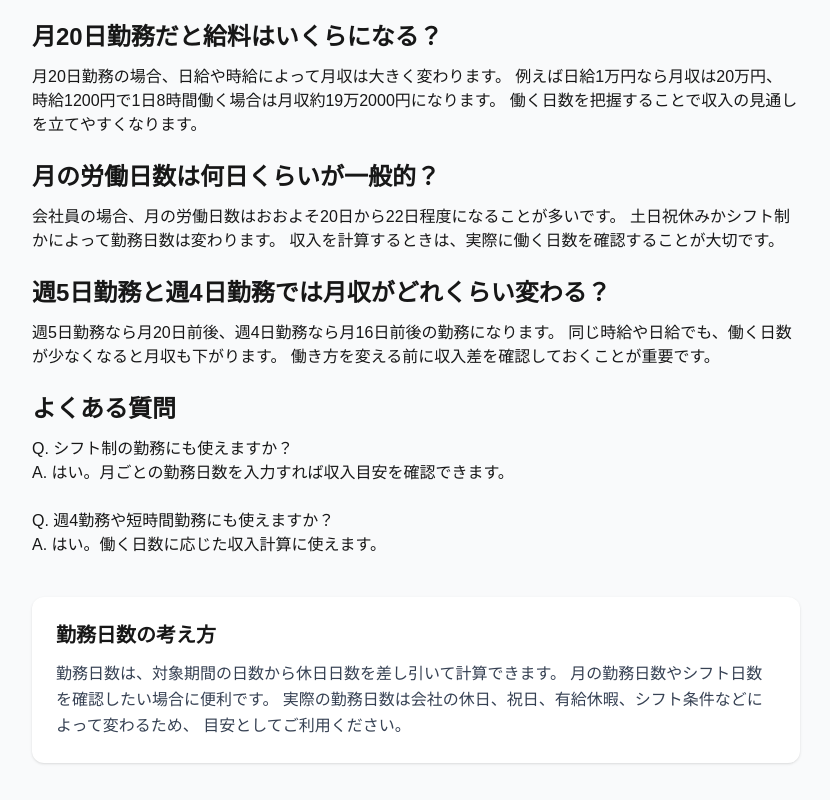
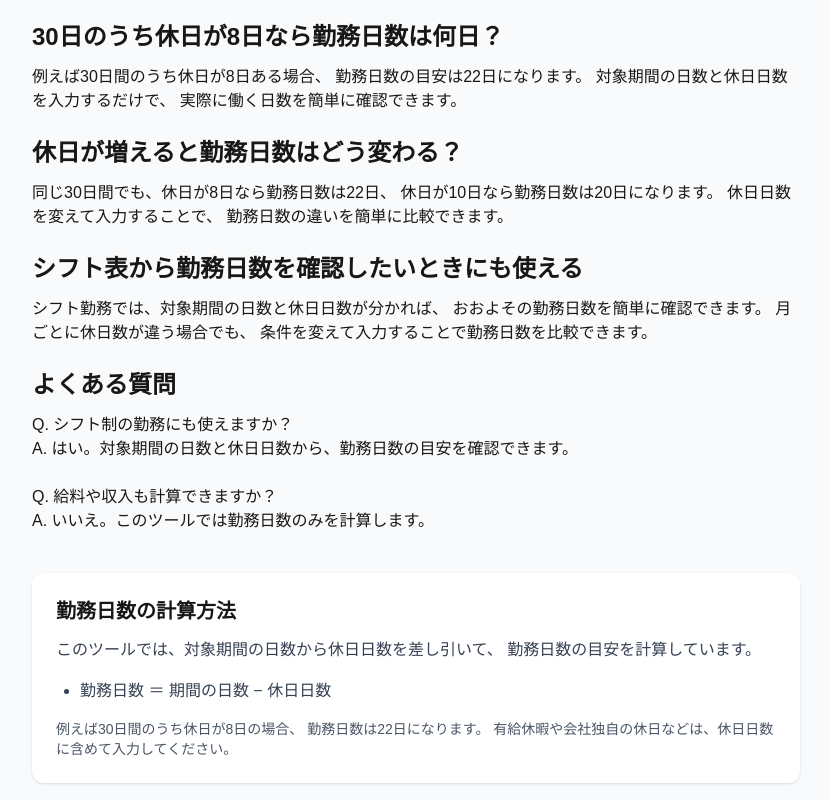
Before and after one commit to antfarm-lab/working-days-calc, a Next.js app: page / in a window 1280 px wide. Shown: the part 440-1240 px from the top of the page, without its empty margins (224-1054 px from the left). Built offline with nearby package versions, Linux system fonts and the light colour scheme.

Commit message:
improve working days calculator

```diff
--- a/app/page.tsx
+++ b/app/page.tsx
@@ -57,35 +57,37 @@ export default function Home() {
 
   <div>
   <h2 className="text-2xl font-bold mb-3">
-      月20日勤務だと給料はいくらになる？
+    30日のうち休日が8日なら勤務日数は何日？
   </h2>
   <p>
-      月20日勤務の場合、日給や時給によって月収は大きく変わります。
-      例えば日給1万円なら月収は20万円、
-      時給1200円で1日8時間働く場合は月収約19万2000円になります。
-      働く日数を把握することで収入の見通しを立てやすくなります。
+    例えば30日間のうち休日が8日ある場合、
+    勤務日数の目安は22日になります。
+    対象期間の日数と休日日数を入力するだけで、
+    実際に働く日数を簡単に確認できます。
   </p>
 </div>
 
   <div>
   <h2 className="text-2xl font-bold mb-3">
-      月の労働日数は何日くらいが一般的？
+    休日が増えると勤務日数はどう変わる？
   </h2>
   <p>
-      会社員の場合、月の労働日数はおおよそ20日から22日程度になることが多いです。
-      土日祝休みかシフト制かによって勤務日数は変わります。
-      収入を計算するときは、実際に働く日数を確認することが大切です。
+    同じ30日間でも、休日が8日なら勤務日数は22日、
+    休日が10日なら勤務日数は20日になります。
+    休日日数を変えて入力することで、
+    勤務日数の違いを簡単に比較できます。
   </p>
 </div>
 
   <div>
   <h2 className="text-2xl font-bold mb-3">
-      週5日勤務と週4日勤務では月収がどれくらい変わる？
+    シフト表から勤務日数を確認したいときにも使える
   </h2>
   <p>
-      週5日勤務なら月20日前後、週4日勤務なら月16日前後の勤務になります。
-      同じ時給や日給でも、働く日数が少なくなると月収も下がります。
-      働き方を変える前に収入差を確認しておくことが重要です。
+    シフト勤務では、対象期間の日数と休日日数が分かれば、
+    おおよその勤務日数を簡単に確認できます。
+    月ごとに休日数が違う場合でも、
+    条件を変えて入力することで勤務日数を比較できます。
   </p>
 </div>
 
@@ -95,22 +97,32 @@ export default function Home() {
     </h2>
     <p>
   Q. シフト制の勤務にも使えますか？<br />
-      A. はい。月ごとの勤務日数を入力すれば収入目安を確認できます。<br /><br />
+  A. はい。対象期間の日数と休日日数から、勤務日数の目安を確認できます。<br /><br />
 
-      Q. 週4勤務や短時間勤務にも使えますか？<br />
-      A. はい。働く日数に応じた収入計算に使えます。
+  Q. 給料や収入も計算できますか？<br />
+  A. いいえ。このツールでは勤務日数のみを計算します。
 </p>
   </div>
 
 </section>
  <section className="mt-10 max-w-3xl mx-auto bg-white p-6 rounded-xl shadow">
-        <h2 className="text-xl font-bold mb-3">勤務日数の考え方</h2>
+  <h2 className="text-xl font-bold mb-3">
+    勤務日数の計算方法
+  </h2>
 
-        <p className="text-gray-700 leading-relaxed">
-          勤務日数は、対象期間の日数から休日日数を差し引いて計算できます。
-          月の勤務日数やシフト日数を確認したい場合に便利です。
-          実際の勤務日数は会社の休日、祝日、有給休暇、シフト条件などによって変わるため、
-          目安としてご利用ください。
+  <p className="text-gray-700 leading-relaxed mb-4">
+    このツールでは、対象期間の日数から休日日数を差し引いて、
+    勤務日数の目安を計算しています。
+  </p>
+
+  <ul className="list-disc pl-6 space-y-2 text-gray-700">
+    <li>勤務日数 ＝ 期間の日数 − 休日日数</li>
+  </ul>
+
+  <p className="mt-4 text-sm text-gray-600">
+    例えば30日間のうち休日が8日の場合、
+    勤務日数は22日になります。
+    有給休暇や会社独自の休日などは、休日日数に含めて入力してください。
   </p>
 </section>
       <section className="mt-10 max-w-3xl mx-auto bg-white p-6 rounded-xl shadow">
```
Lines whose indentation alone changed are shown as unchanged.
